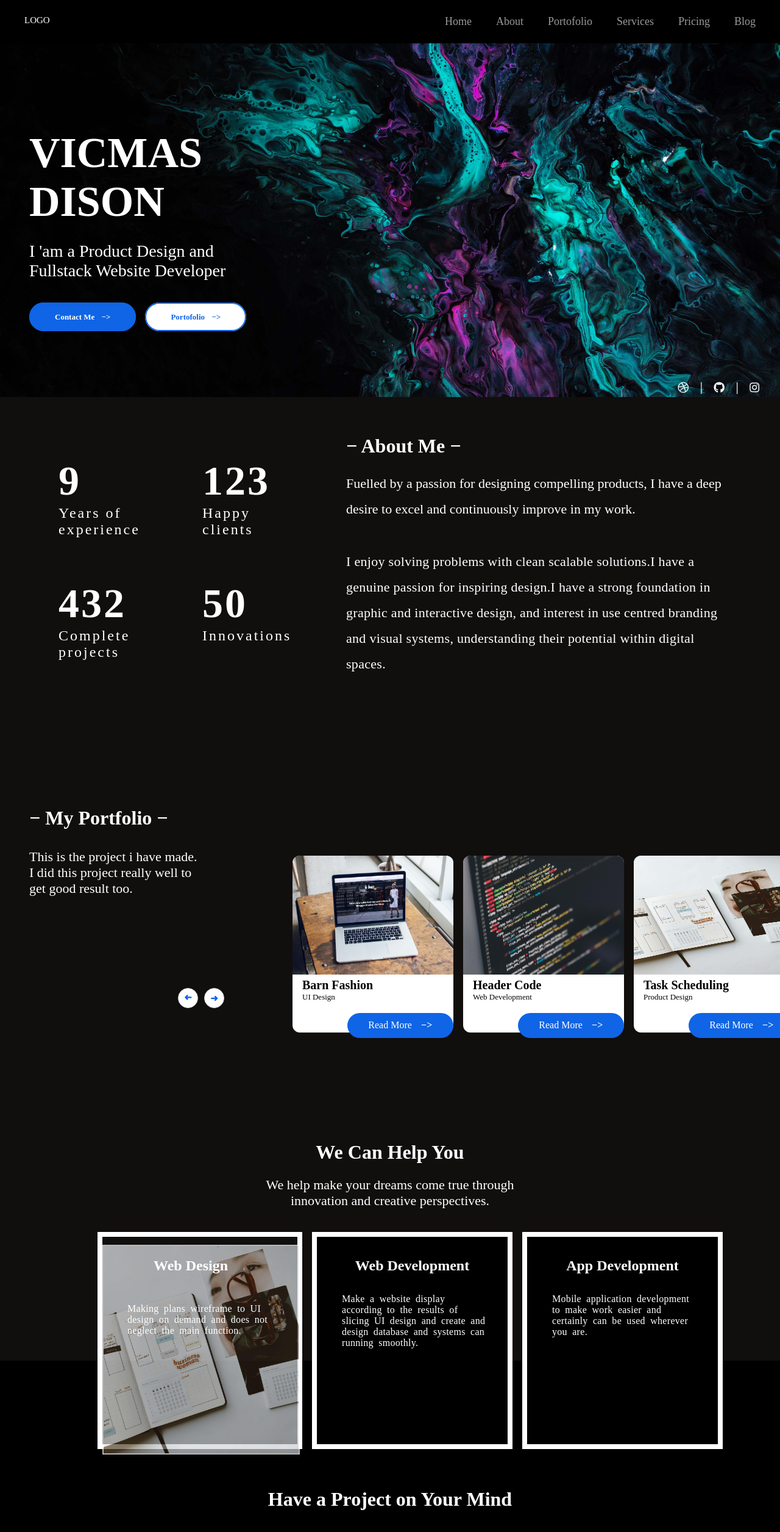
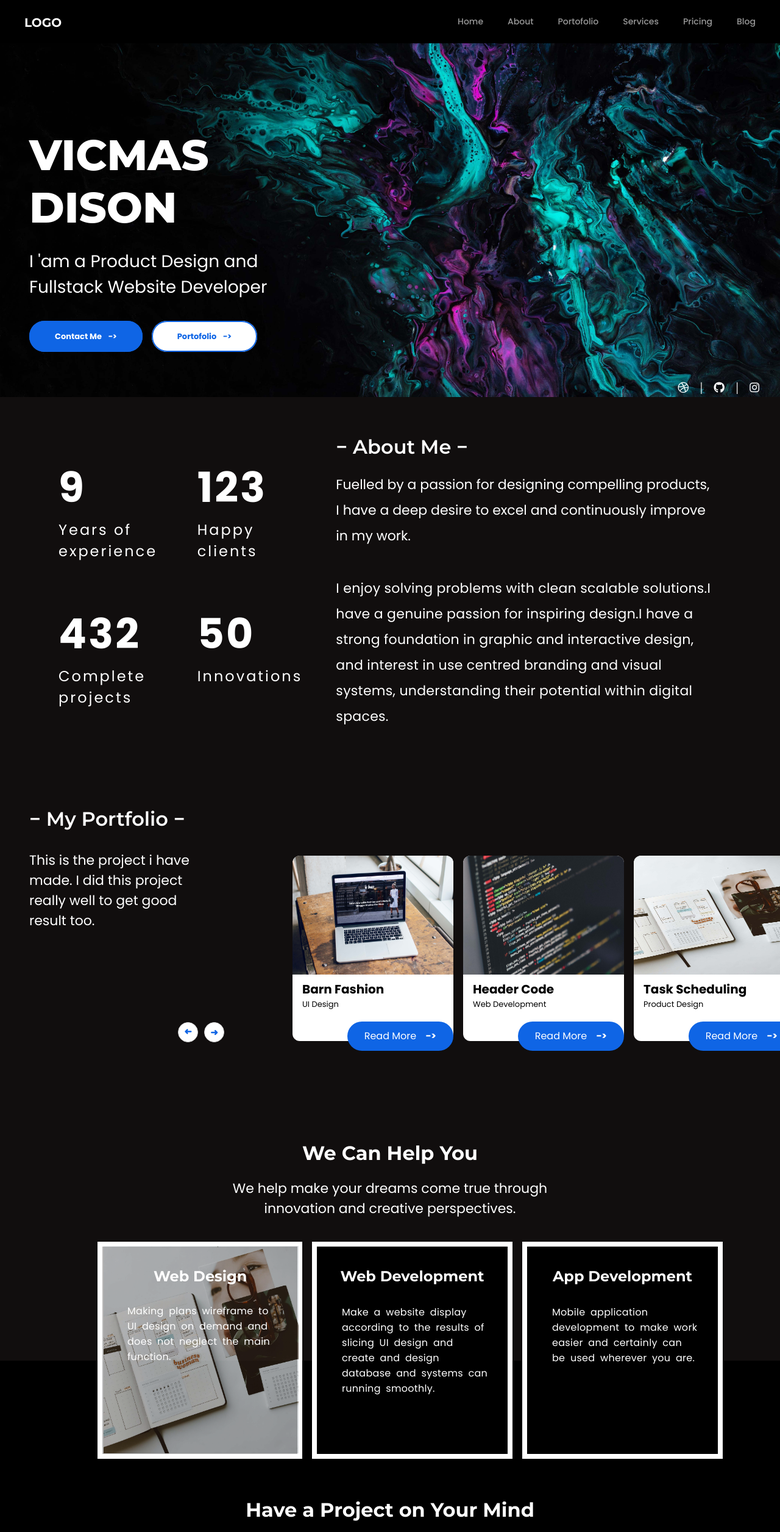
Before and after one commit to dikyriz/landing-page1, a React (Create React App) app: page / in a window 1280 px wide. Shown: the top 2512 px of the page at 61% size. Built offline with nearby package versions, Linux system fonts and the light colour scheme.

Commit message:
update style

```diff
--- a/src/App.css
+++ b/src/App.css
@@ -10,8 +10,8 @@
   text-align: right;
   margin-top: 0;
   padding: 25px 0;
-  font-family: 'Poppins, sans-serif';
-  font-size: 18px;
+  font-family: 'Poppins', sans-serif;
+  font-size: 14px;
   font-weight: 500;
   position: sticky;
   top: 0;
@@ -36,8 +36,10 @@
   color: #fff;
   float: left;
   margin: 0;
-  font-size: 15px;
+  font-size: 20px;
   padding-left: 40px;
+  font-family: 'Montserrat', sans-serif;
+  font-weight: 700;
 }
 
 .home-bg {
@@ -59,7 +61,7 @@
 }
 
 .home-title {
-  font-family: 'Montserrat, sans-serif';
+  font-family: 'Montserrat', sans-serif;
   font-size: 70px;
   font-weight: 800;
   margin: 0;
@@ -72,7 +74,7 @@
 
 .home-title2 {
   margin-top: 25px;
-  font-family: 'Poppins, sans-serif';
+  font-family: 'Poppins', sans-serif;
   font-size: 28px;
   margin-bottom: 20px;
   font-weight: 200;
@@ -88,7 +90,7 @@
 }
 
 .btn {
-  font-family: 'Poppins, sans-serif';
+  font-family: 'Poppins', sans-serif;
   font-size: 13px;
   font-weight: bold;
   padding: 14px 40px;
@@ -157,7 +159,7 @@
 .about-title {
   margin: 0;
   color: #fff;
-  font-family: 'Montserrat, sans-serif';
+  font-family: 'Montserrat', sans-serif;
   font-size: 32px;
   font-weight: 600;
   padding-right: 13em;
@@ -165,7 +167,7 @@
 }
 
 .about-description {
-  font-family: 'Poppins, sans-serif';
+  font-family: 'Poppins', sans-serif;
   color: #fff;
   width: 28em;
   line-height: 42px;
@@ -181,7 +183,7 @@
 .about-item {
   margin: 0;
   color: #fff;
-  font-family: 'Poppins, sans-serif';
+  font-family: 'Poppins', sans-serif;
   display: flex;
 }
 
@@ -210,13 +212,13 @@
 }
 
 .portofolio-title {
-  font-family: 'Montserrat, sans-serif';
+  font-family: 'Montserrat', sans-serif;
   font-size: 32px;
   font-weight: 600;
 }
 
 .portofolio-description {
-  font-family: 'Poppins, sans-serif';
+  font-family: 'Poppins', sans-serif;
   font-size: 22px;
   width: 13em;
 }
@@ -231,7 +233,7 @@
 .arrow-portofolio-child-1{
    background-color: #fff;
    font-weight: 900;
-   font-family: 'Poppins, sans-serif';
+   font-family: 'Poppins', sans-serif;
    font-size: 15px;
    border-radius: 100%;
    width: 33px;
@@ -244,7 +246,7 @@
   background-color: #fff;
   margin-left: 10px;
   font-weight: 900;
-  font-family: 'Poppins, sans-serif';
+  font-family: 'Poppins', sans-serif;
   font-size: 15px;
   border-radius: 100%;
   width: 33px;
@@ -264,7 +266,7 @@
 
 .card-1 {
   width: 16.5rem;
-  font-family: 'Poppins, sans-serif';
+  font-family: 'Poppins', sans-serif;
   color: #000;
   border-radius: 12px;
   padding-bottom: 3em;
@@ -297,7 +299,7 @@
   padding: 0.7em;
   border: none;
   border-radius: 2em;
-  font-family: 'Poppins, sans-serif';
+  font-family: 'Poppins', sans-serif;
   font-size: 16px;
   width: 9.5em;
   float: right;
@@ -318,7 +320,7 @@
 
 .card-2 {
   width: 16.5rem;
-  font-family: 'Poppins, sans-serif';
+  font-family: 'Poppins', sans-serif;
   color: #000;
   border-radius: 12px;
   padding-bottom: 3em;
@@ -327,7 +329,7 @@
 
 .card-3 {
   width: 16.5rem;
-  font-family: 'Poppins, sans-serif';
+  font-family: 'Poppins', sans-serif;
   color: #000;
   border-radius: 12px;
   padding-bottom: 3em;
@@ -372,14 +374,14 @@
 }
 
 .services-title {
-  font-family: 'Montserrat, sans-serif';
+  font-family: 'Montserrat', sans-serif;
   font-size: 32px;
   text-align: center;
   margin: 0;
 }
 
 .services-description {
-  font-family: 'Poppins, sans-serif';
+  font-family: 'Poppins', sans-serif;
   font-size: 22px;
   text-align: center;
 }
@@ -426,7 +428,7 @@
   padding: 2px 2em 8em 2em;
 }
 .card-title-services-card1{
-  font-family: 'Montserrat, sans-serif';
+  font-family: 'Montserrat', sans-serif;
   font-size: 24px;
   text-align: center;
   position: absolute;
@@ -435,7 +437,7 @@
 
 .card-description-services-card1{
   width: 15em;
-  font-family: 'Poppins, sans-serif';
+  font-family: 'Poppins', sans-serif;
   font-size: 16px;
   letter-spacing: 0.3px;
   margin-left: 9px;
@@ -445,14 +447,14 @@
 }
 
 .card-title-services {
-  font-family: 'Montserrat, sans-serif';
+  font-family: 'Montserrat', sans-serif;
   font-size: 24px;
   text-align: center;
 }
 
 .card-description-services {
   width: 15em;
-  font-family: 'Poppins, sans-serif';
+  font-family: 'Poppins', sans-serif;
   font-size: 16px;
   letter-spacing: 0.3px;
   margin-left: 9px;
@@ -477,13 +479,13 @@
 
 .pricing-title {
   text-align: center;
-  font-family: 'Montserrat, sans-serif';
+  font-family: 'Montserrat', sans-serif;
   font-size: 32px;
 }
 
 .pricing-description {
   text-align: center;
-  font-family: 'Poppins, sans-serif';
+  font-family: 'Poppins', sans-serif;
   font-size: 22px;
 
 }
@@ -538,12 +540,12 @@
 
 .blog-title {
   font-size: 32px;
-  font-family: 'Montserrat, sans-serif';
+  font-family: 'Montserrat', sans-serif;
 }
 
 .blog-description {
   font-size: 22px;
-  font-family: 'Poppins, sans-serif';
+  font-family: 'Poppins', sans-serif;
 }
 
 .card-1-blog {
@@ -552,7 +554,7 @@
   background-color: #fff;
   color: #000;
   border-radius: 10px;
-  font-family: 'Poppins, sans-serif';
+  font-family: 'Poppins', sans-serif;
   float: left;
   margin-right: 1em;
 }
@@ -601,7 +603,7 @@
 }
 
 .client-title {
-  font-family: 'Montserrat, sans-serif';
+  font-family: 'Montserrat', sans-serif;
   font-size: 32px;
   font-weight: bolder;
   text-align: center;
@@ -609,7 +611,7 @@
 }
 
 .client-description {
-  font-family: 'Poppins, sans-serif';
+  font-family: 'Poppins', sans-serif;
   font-size: 22px;
   text-align: center;
   margin: 0;
@@ -653,7 +655,7 @@
 }
 
 .item-clnt-description {
-  font-family: 'Poppins, sans-serif';
+  font-family: 'Poppins', sans-serif;
   font-size: 16px;
   font-weight: normal;
   line-height: 2em;
@@ -674,7 +676,7 @@
 
 .footer-title {
   margin: 0;
-  font-family: 'Poppins, sans-serif';
+  font-family: 'Poppins', sans-serif;
   font-size: 32px;
   font-weight: bold;
 }
@@ -682,7 +684,7 @@
 .footer-description {
   width: 500px;
   height: 140px;
-  font-family: 'Poppins, sans-serif';
+  font-family: 'Poppins', sans-serif;
   font-size: 18px;
   line-height: 38px;
 }
@@ -716,13 +718,13 @@
 .item {
   list-style: none;
   line-height: 2em;
-  font-family: 'Poppins, sans-serif';
+  font-family: 'Poppins', sans-serif;
   font-size: 16px;
   font-weight: normal;
 }
 
 .item-title {
-  font-family: 'Poppins, sans-serif';
+  font-family: 'Poppins', sans-serif;
   font-size: 24px;
   font-weight: 500;
 }
@@ -730,7 +732,45 @@
 .footer-bottom {
   position: absolute;
   bottom: 0;
-  font-family: 'Poppins, sans-serif';
+  font-family: 'Poppins', sans-serif;
   font-size: 14px;
   font-weight: 400;
 }
+
+.header-blog-single {
+  height: 181px;
+  background-color: rgba(0, 0, 0, 0.9);
+}
+
+.img-singlePage {
+  width: 100%;
+  height: 181px;
+  position: absolute;
+  z-index: -1;
+  transform: scaleX(-1);
+}
+
+.title-singleBlog {
+  margin: 0;
+  color: #fff;
+  font-family: 'Montserrat', sans-serif;
+  size: 32px;
+  font-weight: 600;
+  text-align: center;
+  padding-top: 2.3em;
+}
+
+.description-singeBlog {
+  margin: 0;
+  font-family: 'Poppins',  sans-serif;
+  color: #fff;
+  font-size: 18px;
+  font-weight: 500;
+  text-align: center;
+  letter-spacing: 1.2px;
+  padding-top: 8px;
+}
+
+.description-singleBlog-child {
+  color: #908F8F;
+}
```
